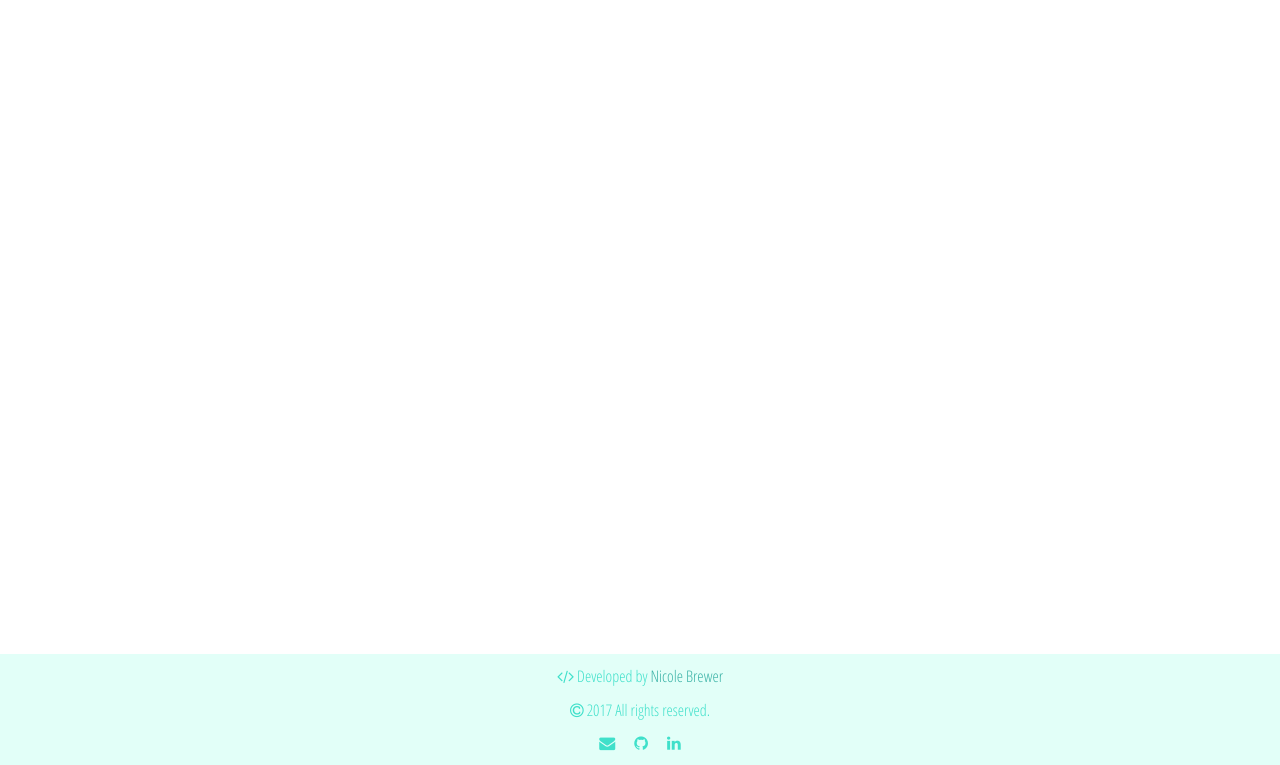
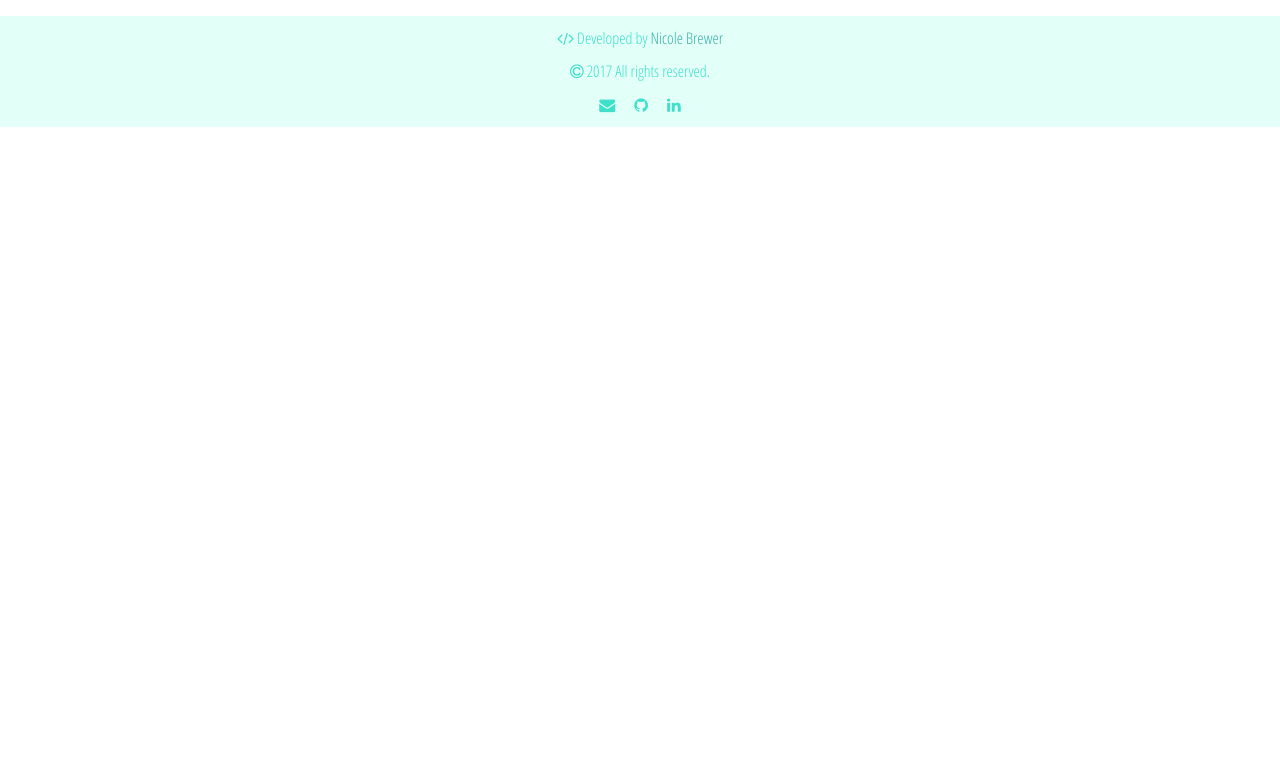
Before and after one commit to nicole-brewer/my-first-website, a PHP site: template templates/header.html in a window 1280 px wide. Shown: the part 35-800 px from the top of the page. Run offline with PHP 8.4, Linux system fonts and the light colour scheme; the template is opened without the code that fills it, so the values that code supplies are empty; some libraries are stand-ins or nearby versions.

Commit message:
updated css

```diff
--- a/web/css/index.css
+++ b/web/css/index.css
@@ -82,9 +82,6 @@ nav {
 /* footer */
 footer {
   background-color: #E2FFF8;
-  position: absolute;
-  left: 0;
-  bottom: 0;
   width: 100vw;
   padding: 0 0 .7em 0;
   margin: 0;
```
Also changed, not shown: 1 other file.
